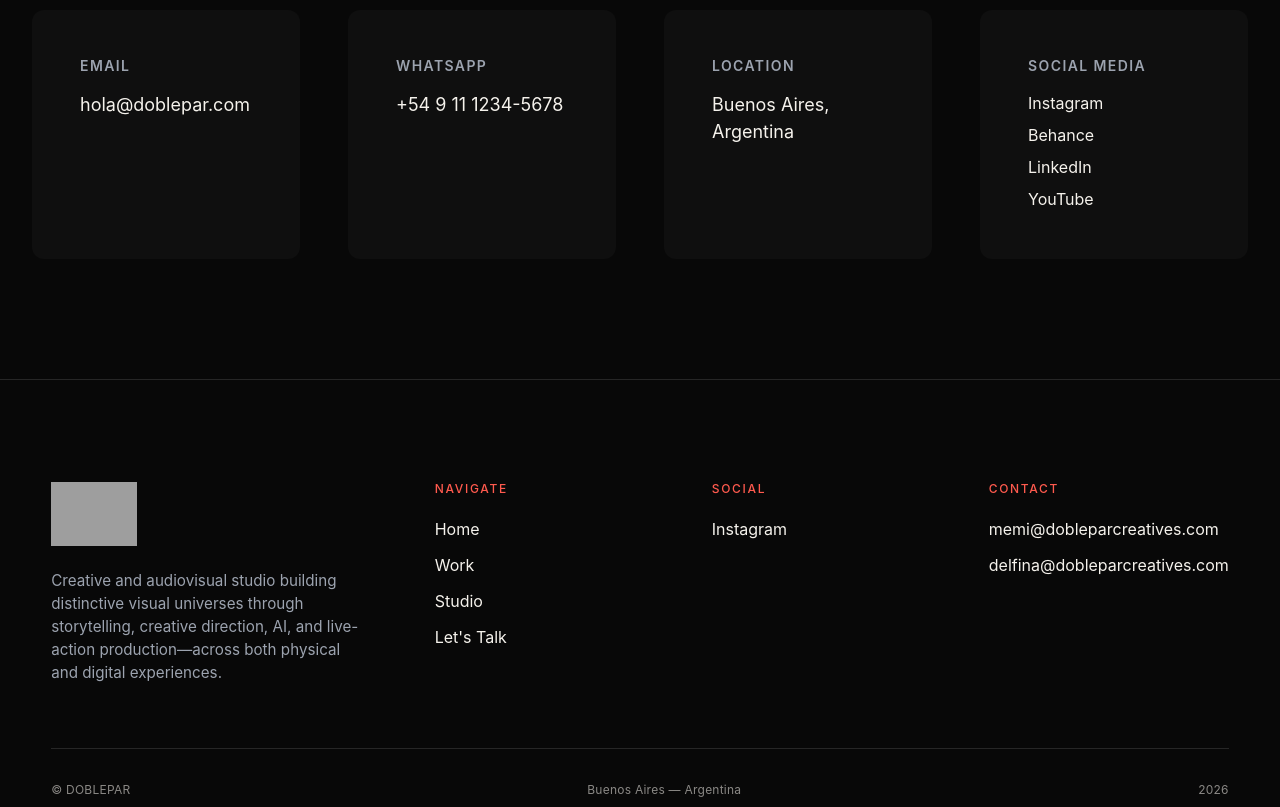
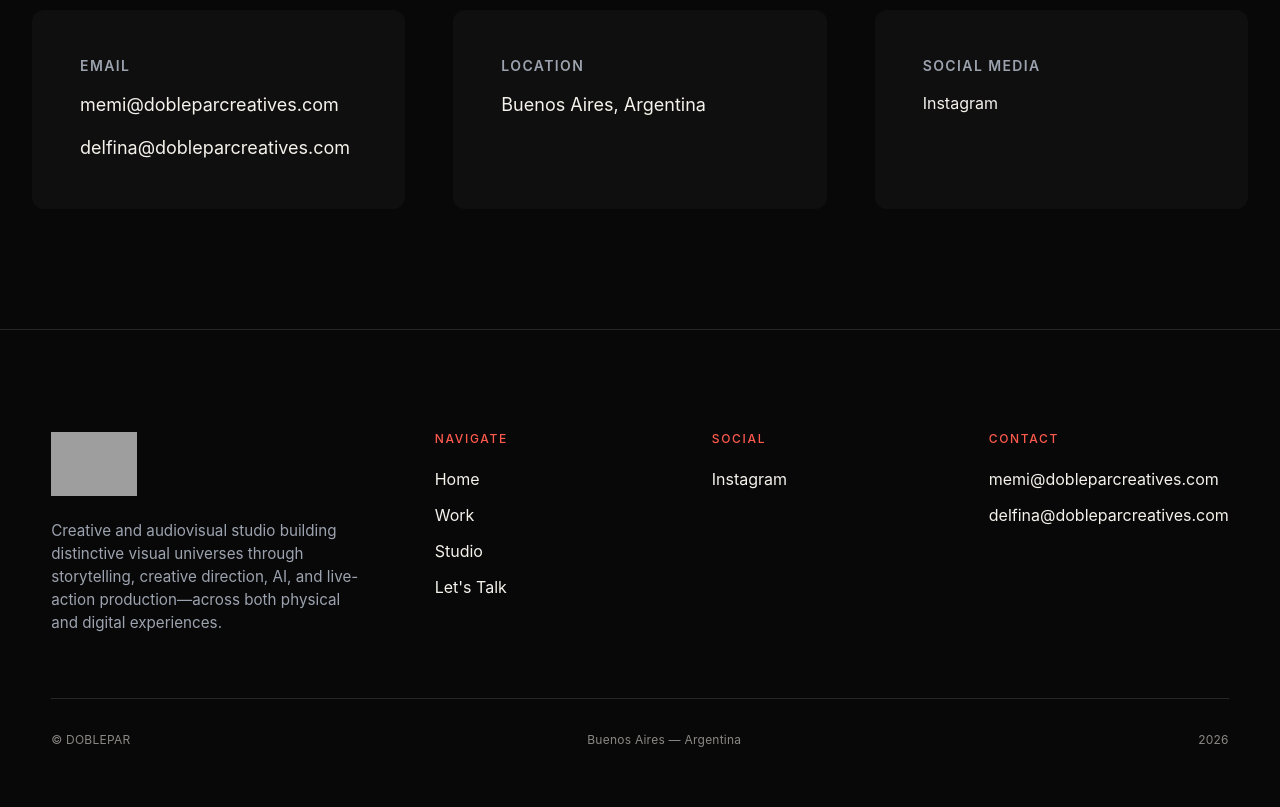
Before and after one commit to luigipatitucci/Doble-par, a Next.js app: page /hablemos in a window 1280 px wide. Shown: the part 1677-2484 px from the top of the page. Built offline with nearby package versions, Linux system fonts and the light colour scheme; grey boxes are pictures that could not be loaded.

Commit message:
fix last changes

```diff
--- a/src/components/sections/hablemos/ContactInfo/ContactInfo.tsx
+++ b/src/components/sections/hablemos/ContactInfo/ContactInfo.tsx
@@ -8,20 +8,11 @@ export const ContactInfo: React.FC = () => {
         <div className={styles.grid}>
           <div className={styles.infoCard}>
             <h3 className={styles.cardTitle}>Email</h3>
-            <a href="mailto:hola@doblepar.com" className={styles.cardValue}>
-              hola@doblepar.com
+            <a href="mailto:memi@dobleparcreatives.com" className={styles.cardValue}>
+              memi@dobleparcreatives.com<br />
             </a>
-          </div>
-
-          <div className={styles.infoCard}>
-            <h3 className={styles.cardTitle}>WhatsApp</h3>
-            <a
-              href="https://wa.me/5491112345678"
-              target="_blank"
-              rel="noopener noreferrer"
-              className={styles.cardValue}
-            >
-              +54 9 11 1234-5678
+            <a href="mailto:delfina@dobleparcreatives.com" className={styles.cardValue}>
+              delfina@dobleparcreatives.com<br />
             </a>
           </div>
 
@@ -41,30 +32,6 @@ export const ContactInfo: React.FC = () => {
               >
                 Instagram
               </a>
-              <a
-                href="#"
-                className={styles.socialLink}
-                target="_blank"
-                rel="noopener noreferrer"
-              >
-                Behance
-              </a>
-              <a
-                href="#"
-                className={styles.socialLink}
-                target="_blank"
-                rel="noopener noreferrer"
-              >
-                LinkedIn
-              </a>
-              <a
-                href="#"
-                className={styles.socialLink}
-                target="_blank"
-                rel="noopener noreferrer"
-              >
-                YouTube
-              </a>
             </div>
           </div>
         </div>
--- a/src/components/ui/VideoModal/VideoModal.module.css
+++ b/src/components/ui/VideoModal/VideoModal.module.css
@@ -63,7 +63,7 @@
   height: 100%;
   display: block;
   object-fit: cover;
-  object-position: center top;
+  object-position: center;
 }
 
 /* 👉 LANDSCAPE */
```
